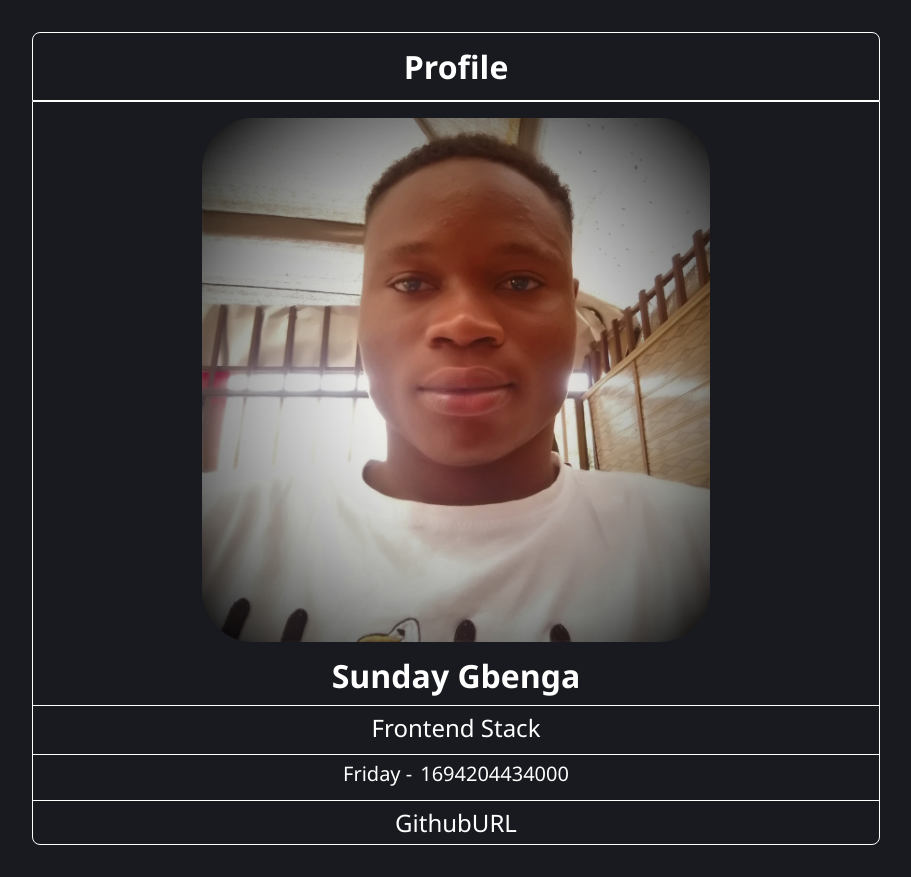
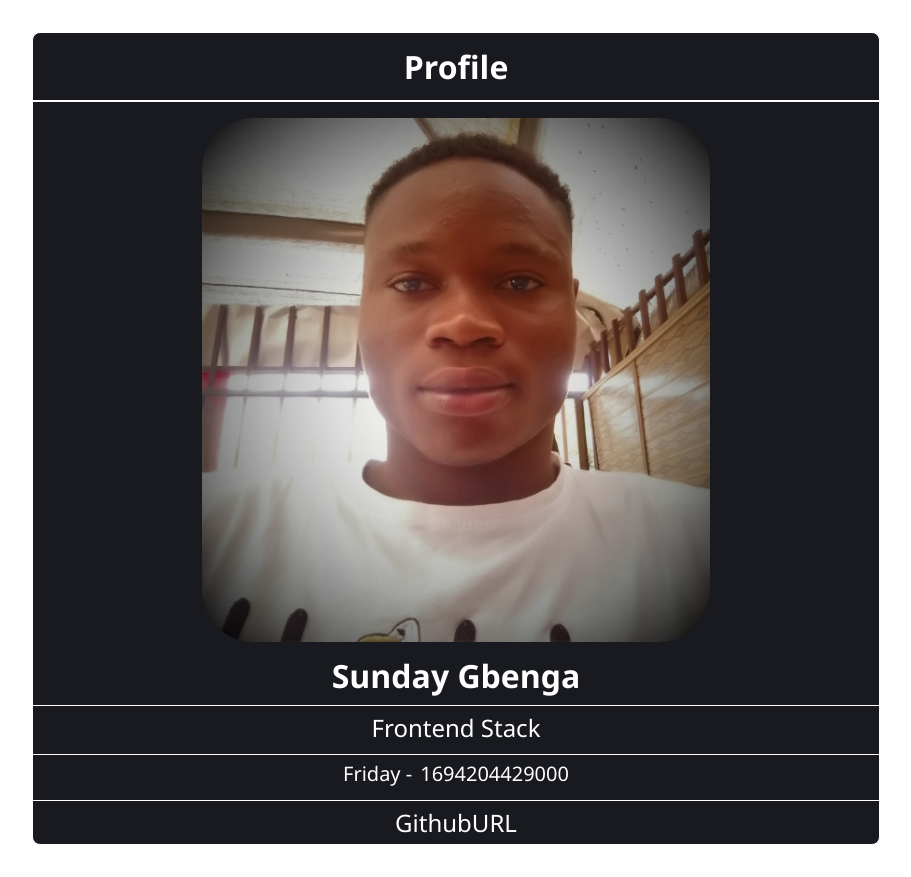
Before and after one commit to sundaygbenga/Hng_Frontend_Page, a plain HTML site: page index.html in a window 1280 px wide. Shown: the whole page, without its empty margins (184-1095 px from the left). Drawn offline with Linux system fonts and the light colour scheme.

Commit message:
Time Update

```diff
--- a/index.html
+++ b/index.html
@@ -6,10 +6,10 @@
 		<link rel="stylesheet" href="style.css" />
 		<title>FrontEnd Page</title>
 	</head>
-	<body class="bg-dark">
+	<body class="bg-light">
 		<div class="container mb-2 mt-2">
-			<h1 class="profile-head mt-2 lead">Profile</h1>
-			<div class="profile-body">
+			<h1 class="profile-head mt-2 lead bg-dark">Profile</h1>
+			<div class="profile-body bg-dark">
 				<img
 					class="mt-1"
 					src="/AtereSundayGbenga.jpg"
--- a/index.js
+++ b/index.js
@@ -42,4 +42,5 @@ const updateTime = () => {
 	time.innerHTML = utcTime;
 };
 
-setInterval(updateTime, 1000);
+// setInterval(updateTime, 1000);
+updateTime();
```
